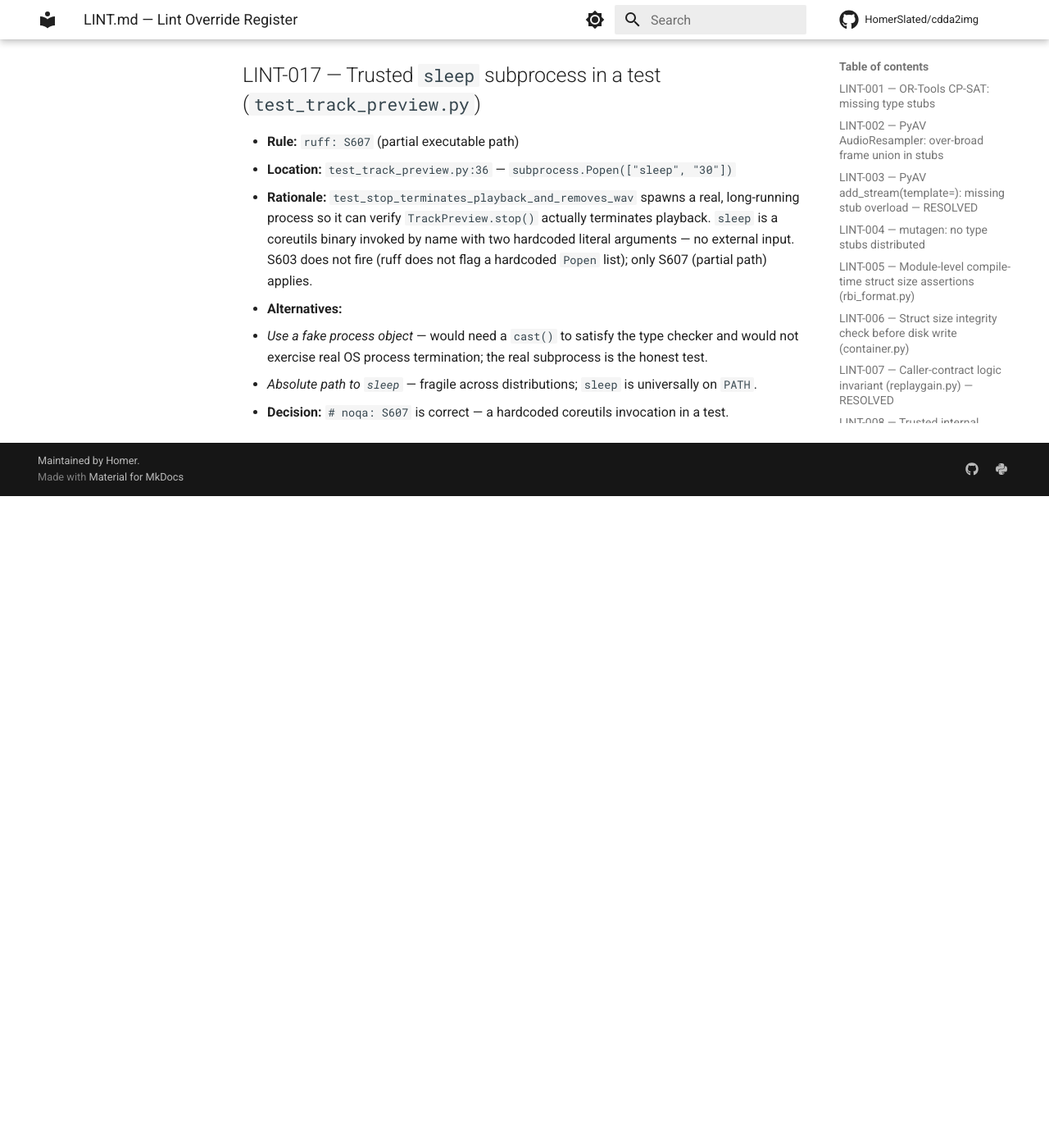
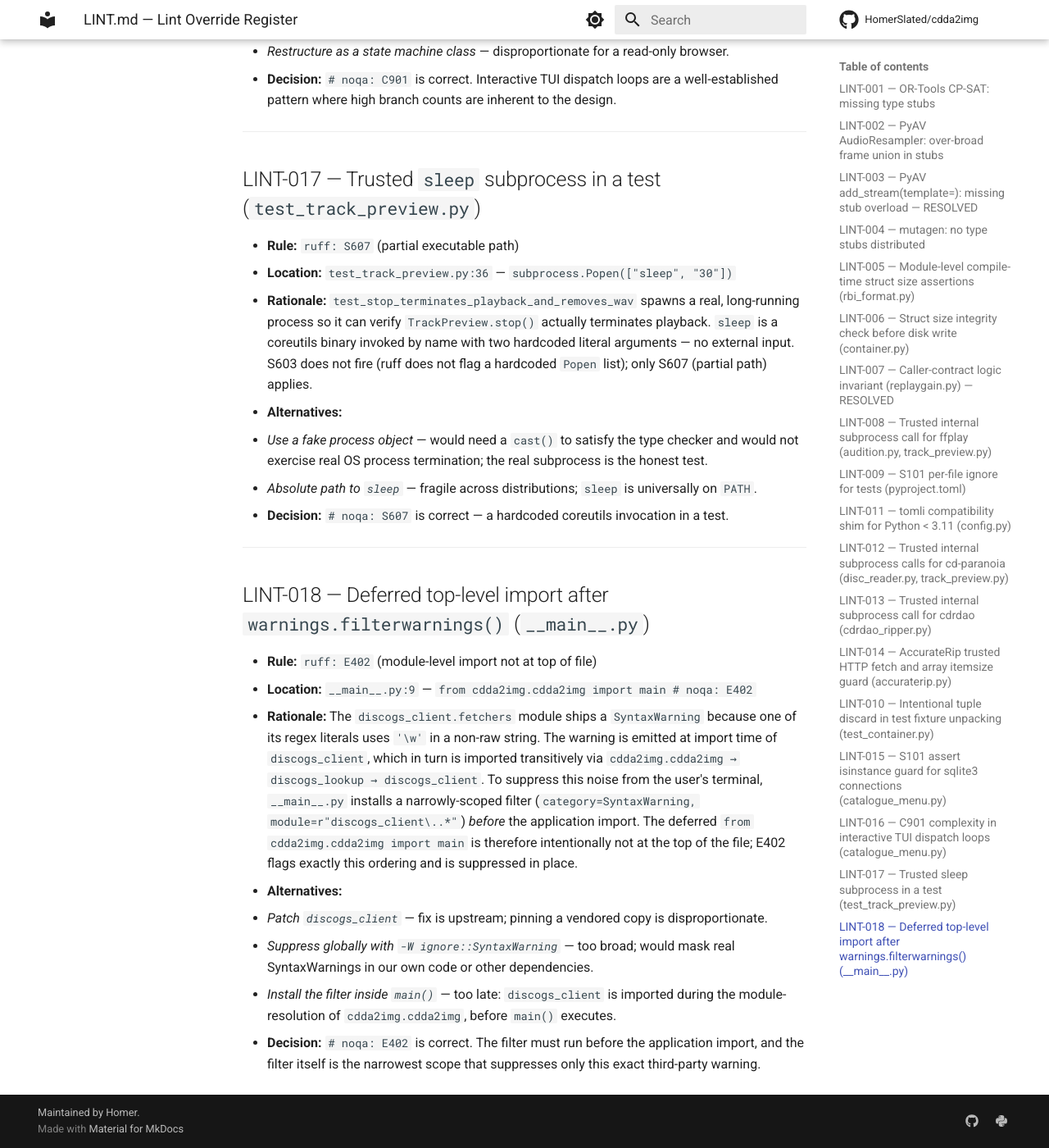
Before and after one commit to HomerSlated/cdda2img, an MkDocs documentation site: the page built from docs/reference/LINT.md, in a window 1280 px wide and 1400 px high, scrolled down 10707 px. Shown: the whole window at 82% size. Built offline with MkDocs 1.6.1 and Material for MkDocs 9.7.7, drawn with Linux system fonts in a browser that asks for light colours; comment, search, counter and statistics services are not loaded; before the commit the page ends 11312 px from its top, so only the background shows below that; some of the changed text lies outside the part shown.

Commit message:
fix: suppress discogs_client SyntaxWarning at CLI entry point
Install a narrow `warnings.filterwarnings()` at the very top of
`src/cdda2img/__main__.py`, before any `from .` import pulls in
`discogs_lookup` → `discogs_client.fetchers`. The non-raw regex
literal `'\w'` at fetchers.py:102 triggers a SyntaxWarning during
bytecode compile, which was bleeding through the TUI mid-progress-bar
on the `rip` pipeline. Filter is scoped to
`category=SyntaxWarning, module=r"discogs_client\..*"` so our own
warnings and other third-party noise remain visible. Deferred import
carries `# noqa: E402`; new LINT-018 entry covers the suppression.

Bundle the workflow's post-audit documentation refresh: CLAUDE.md,
the man page, LINT.md, and TODO.md updated to match current source:
subcommand list expanded (burn, mount, catalogue), test-suite check
count corrected 23→27, import pipeline now lists all four source
types (DDP, cdrdao, NRG, CCD), extract-pipeline header size corrected
169→40 (v4.0 block-directory format), `_resolve_drive_offset`
signature redocumented as `(read_offset, write_offset, drive_name)`
with the now-current step-3 fallback (no global `drive_offset` field),
and batching strategy names in the man page corrected
(`bech`→`best`, `ball`→`meta`).

Also fold in the trailing `incomming`→`incoming` typo cleanup in
`tools/import_eac_offsets.py` from the earlier project-wide rename.

Co-Authored-By: Claude Opus 4.7 <noreply@anthropic.com>

```diff
--- a/docs/reference/LINT.md
+++ b/docs/reference/LINT.md
@@ -104,12 +104,16 @@ Format per entry:
 
 - **Rule:** `ruff: S101` (use of `assert`)
 - **Locations:**
-  - `rbi_format.py:104` — `assert HEADER_STRUCT_SIZE == HEADER_FIXED_SIZE`
-  - `rbi_format.py:113` — `assert RG_BLOCK_FIXED_SIZE == 17`
+  - `rbi_format.py:72` — `assert HEADER_STRUCT_SIZE == HEADER_FIXED_SIZE`
+  - `rbi_format.py:81` — `assert DIR_ENTRY_SIZE == 54`
+  - `rbi_format.py:90` — `assert RG_BLOCK_FIXED_SIZE == 17`
+  - `rbi_format.py:107` — `assert ARIP_HEADER_SIZE == 13`
+  - `rbi_format.py:110` — `assert ARIP_TRACK_SIZE == 15`
 - **Rationale:** S101 exists to flag assertions used as input validation, which can be
   silently stripped by `python -O`. These assertions are different: they verify at
   module-load time that `struct.calcsize()` matches the expected constant. If anyone
-  edits `HEADER_STRUCT` or `RG_BLOCK_FIXED_STRUCT` (the format strings), the error fires
+  edits any of the format strings (`HEADER_STRUCT`, `DIR_ENTRY_STRUCT`,
+  `RG_BLOCK_FIXED_STRUCT`, `ARIP_HEADER_STRUCT`, `ARIP_TRACK_STRUCT`), the error fires
   immediately on `import cdda2img.rbi_format` — not buried in a later write path. This is
   the correct place for this check: the struct definition and its size invariant live in
   the same module and should be co-located.
@@ -397,3 +401,27 @@ Format per entry:
     would not exercise real OS process termination; the real subprocess is the honest test.
   - *Absolute path to `sleep`* — fragile across distributions; `sleep` is universally on `PATH`.
 - **Decision:** `# noqa: S607` is correct — a hardcoded coreutils invocation in a test.
+
+---
+
+## LINT-018 — Deferred top-level import after `warnings.filterwarnings()` (`__main__.py`)
+
+- **Rule:** `ruff: E402` (module-level import not at top of file)
+- **Location:** `__main__.py:9` — `from cdda2img.cdda2img import main  # noqa: E402`
+- **Rationale:** The `discogs_client.fetchers` module ships a `SyntaxWarning` because one
+  of its regex literals uses `'\w'` in a non-raw string. The warning is emitted at import
+  time of `discogs_client`, which in turn is imported transitively via
+  `cdda2img.cdda2img → discogs_lookup → discogs_client`. To suppress this noise from
+  the user's terminal, `__main__.py` installs a narrowly-scoped filter
+  (`category=SyntaxWarning, module=r"discogs_client\..*"`) *before* the application
+  import. The deferred `from cdda2img.cdda2img import main` is therefore intentionally
+  not at the top of the file; E402 flags exactly this ordering and is suppressed in place.
+- **Alternatives:**
+  - *Patch `discogs_client`* — fix is upstream; pinning a vendored copy is disproportionate.
+  - *Suppress globally with `-W ignore::SyntaxWarning`* — too broad; would mask real
+    SyntaxWarnings in our own code or other dependencies.
+  - *Install the filter inside `main()`* — too late: `discogs_client` is imported during
+    the module-resolution of `cdda2img.cdda2img`, before `main()` executes.
+- **Decision:** `# noqa: E402` is correct. The filter must run before the application
+  import, and the filter itself is the narrowest scope that suppresses only this exact
+  third-party warning.
```
Also changed, not shown: CLAUDE.md (+24 -16 lines), docs/reference/TODO.md (+2 -2 lines), 3 other files.
